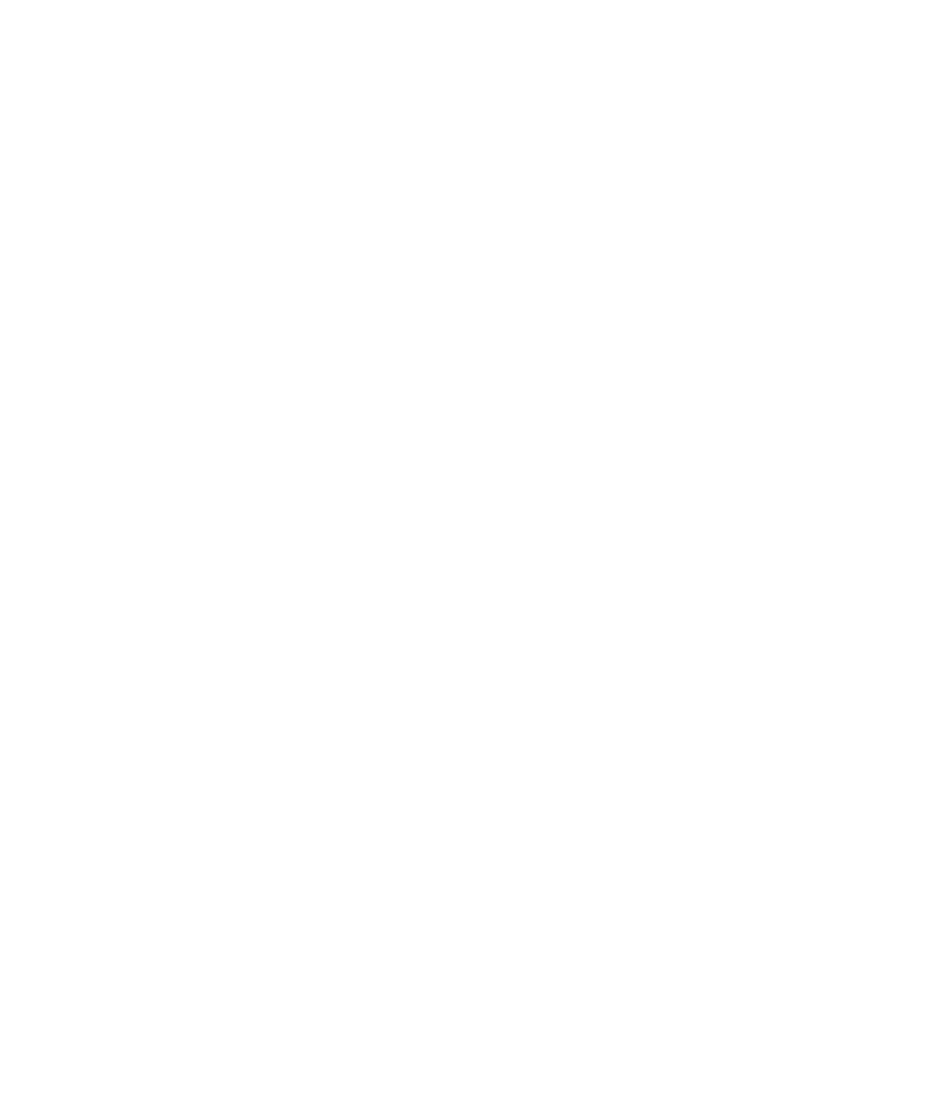
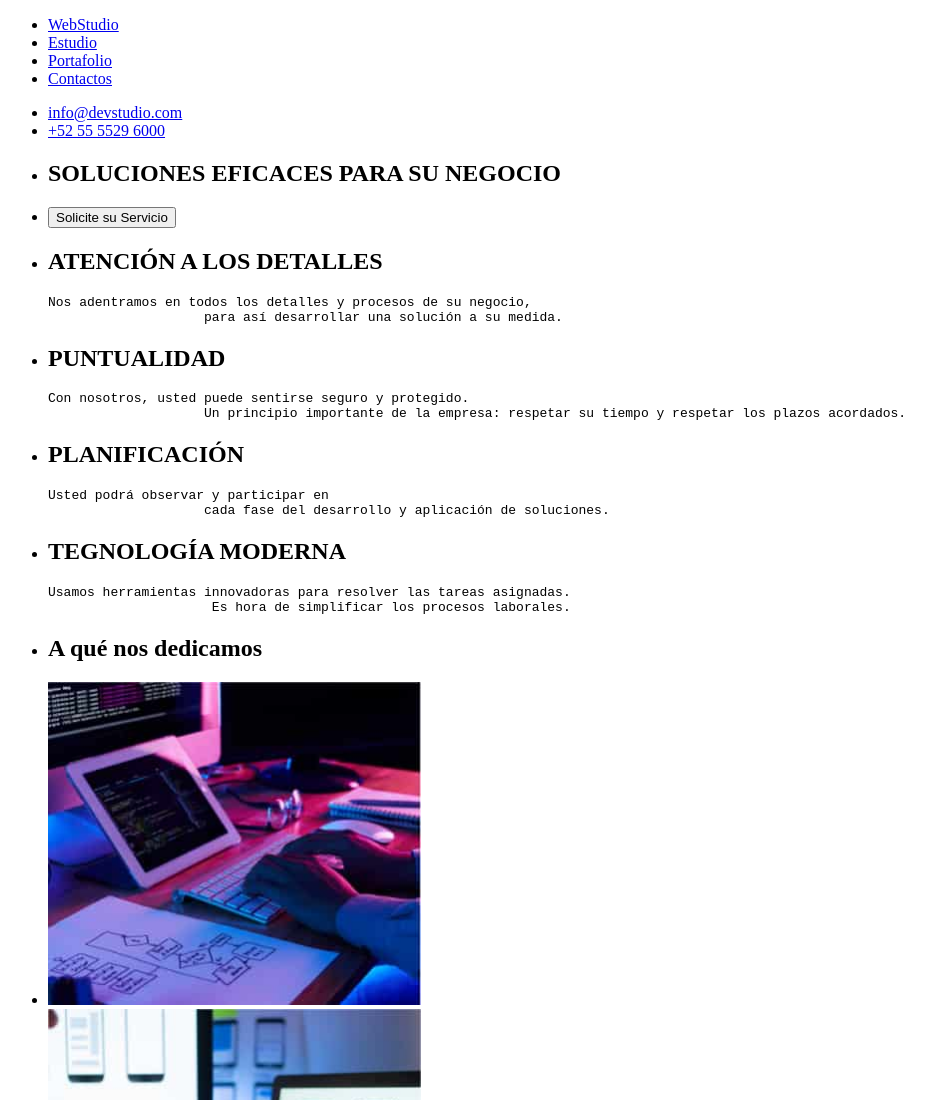
Before and after one commit to jormellopaniagua/goit-markup-hw-01, a plain HTML site: page index.html in a window 1280 px wide. Shown: the top 1100 px of the page, without its empty margins (0-929 px from the left). Before the commit the page ends 800 px from the top, so only its background shows below. Drawn offline with Linux system fonts and the light colour scheme.

Commit message:
tarea para revisar

```diff
--- a/index.html
+++ b/index.html
@@ -3,7 +3,101 @@
   <head>
     <meta charset="UTF-8" />
     <meta name="viewport" content="width=device-width, initial-scale=1.0" />
-    <title>Document</title>
+    <title>WebStudio</title>
   </head>
-  <body></body>
+  <body>
+    <header>
+      <nav>
+        <ul>
+          <li><a href="#">WebStudio</a></li>
+          <li><a href="#">Estudio</a></li>
+          <li><a href="#">Portafolio</a></li>
+          <li><a href="#">Contactos</a></li>
+        </ul>
+      </nav>
+      <section>
+        <ul>
+          <li><a href="mailto:info@devstudio.com">info@devstudio.com</a></li>
+          <li><a href="tel:+525555296000">+52 55 5529 6000</a></li>
+        </ul>
+      </section>
+    </header>
+    <main>
+      <section>
+        <ul>
+          <li><h1>SOLUCIONES EFICACES PARA SU NEGOCIO</h1></li>
+          <li><button type="button">Solicite su Servicio</button></li>
+        </ul>
+      </section>
+      <article>
+        <ul>
+          <li>
+            <h2>ATENCIÓN A LOS DETALLES</h2>
+            <pre>
+Nos adentramos en todos los detalles y procesos de su negocio,
+                    para así desarrollar una solución a su medida.</pre
+            >
+          </li>
+          <li>
+            <h2>PUNTUALIDAD</h2>
+            <pre>
+Con nosotros, usted puede sentirse seguro y protegido.
+                    Un principio importante de la empresa: respetar su tiempo y respetar los plazos acordados.</pre
+            >
+          </li>
+          <li>
+            <h2>PLANIFICACIÓN</h2>
+            <pre>
+Usted podrá observar y participar en
+                    cada fase del desarrollo y aplicación de soluciones.</pre
+            >
+          </li>
+          <li>
+            <h2>TEGNOLOGÍA MODERNA</h2>
+            <pre>
+Usamos herramientas innovadoras para resolver las tareas asignadas.
+                     Es hora de simplificar los procesos laborales.</pre
+            >
+          </li>
+        </ul>
+      </article>
+      <section>
+        <ul>
+          <li><h2>A qué nos dedicamos</h2></li>
+          <li>
+            <a href="#"
+              ><img src="./images/aquenosdedicamos1.jpg" alt="programacion" width="373"
+            /></a>
+          </li>
+          <li>
+            <a href="#"
+              ><img src="./images/aquenosdedicamos2.jpg" alt="diseño responsivo" width="373"
+            /></a>
+          </li>
+          <li>
+            <a href="#"
+              ><img src="./images/aquenosdedicamos3.jpg" alt="experiencia de usuario" width="373"
+            /></a>
+          </li>
+        </ul>
+      </section>
+      <section>
+        <ul>
+          <li><h2>Nuestro Equipo</h2></li>
+          <li><img src="./images/fotoAndres.jpg" alt="experiencia de usuario" width="270" /></li>
+          <li><img src="./images/fotoCarla.jpg" alt="experiencia de usuario" width="270" /></li>
+          <li><img src="./images/fotoMario.jpg" alt="experiencia de usuario" width="270" /></li>
+          <li><img src="./images/fotoPablo.jpg" alt="experiencia de usuario" width="270" /></li>
+        </ul>
+      </section>
+      <footer>
+        <address>
+          WebStudio<br />
+          Calz. Ticomán 500, Ciudad de México, CDMX, México<br />
+          <a href="mailto:info@example.com">info@example.com</a><br />
+          <a href="tel:++525555296000 ">+52 55 5529 6000 </a>
+        </address>
+      </footer>
+    </main>
+  </body>
 </html>
```
Also changed, not shown: images/aquenosdedicamos1.jpg (added), images/aquenosdedicamos2.jpg (added), images/aquenosdedicamos3.jpg (added), images/fotoAndres.jpg (added), images/fotoCarla.jpg (added), images/fotoMario.jpg (added), images/fotoPablo.jpg (added).
